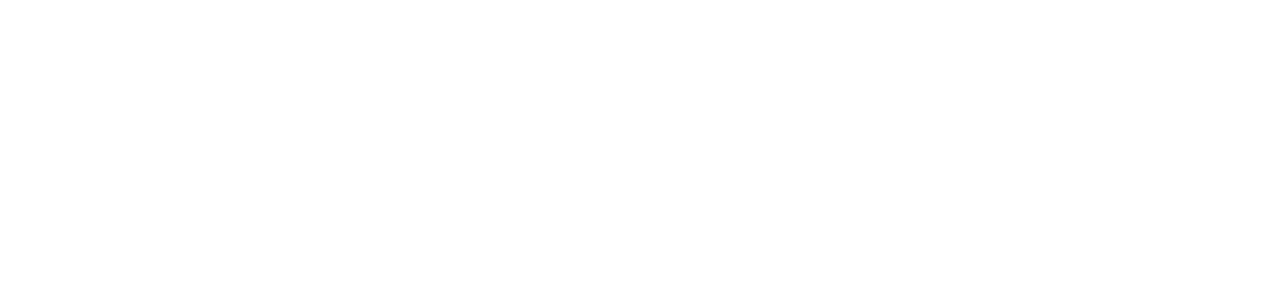
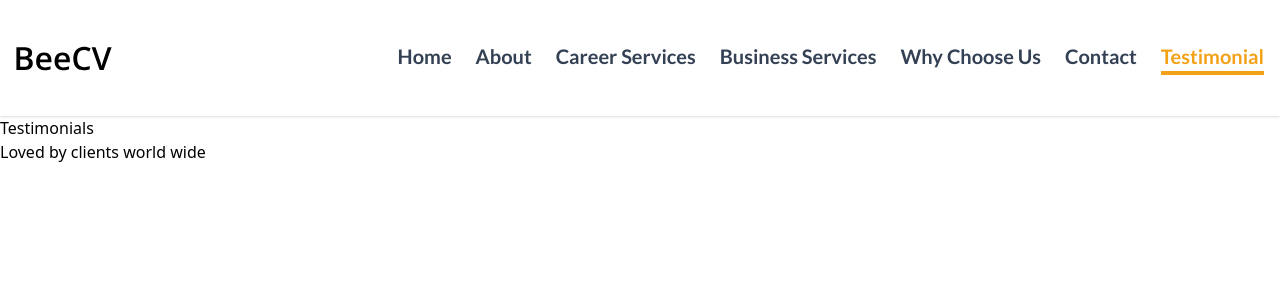
Before and after one commit to Lycan-Xx/test-4, a React (Vite) app: page /Testimonial in a window 1280 px wide. Before the commit this address had no page. Shown: the top 300 px of the page. Built offline with nearby package versions, Linux system fonts and the light colour scheme.

Commit message:
Fixed the label names of the header to correctly match that of the components, renamed the testimonial component and correctly called it

```diff
--- a/src/App.jsx
+++ b/src/App.jsx
@@ -8,6 +8,7 @@ import CareerServices from "./components/pages/CareerServices"
 import BusinessServices from "./components/pages/BusinessServices"
 import WhyChooseUs from "./components/pages/WhyChooseUs"
 import ContactUs from "./components/pages/ContactUs"
+import Testimonial from "./components/pages/Testimonial"
 
 function App() {
  return (
@@ -20,6 +21,7 @@ function App() {
      <Route path="/BusinessServices" element={<BusinessServices />} />
      <Route path="/WhyUs" element={<WhyChooseUs />} />
      <Route path="/Contact" element={<ContactUs />} />
+     <Route path="/Testimonial" element={<Testimonial />} />
     </Route>
    </Routes>
   </Router>
```
Also changed, not shown: src/components/Layout/Header.jsx (+6 -4 lines), src/components/pages/Testimonial.jsx (renamed from src/components/pages/Testomonial.jsx).
